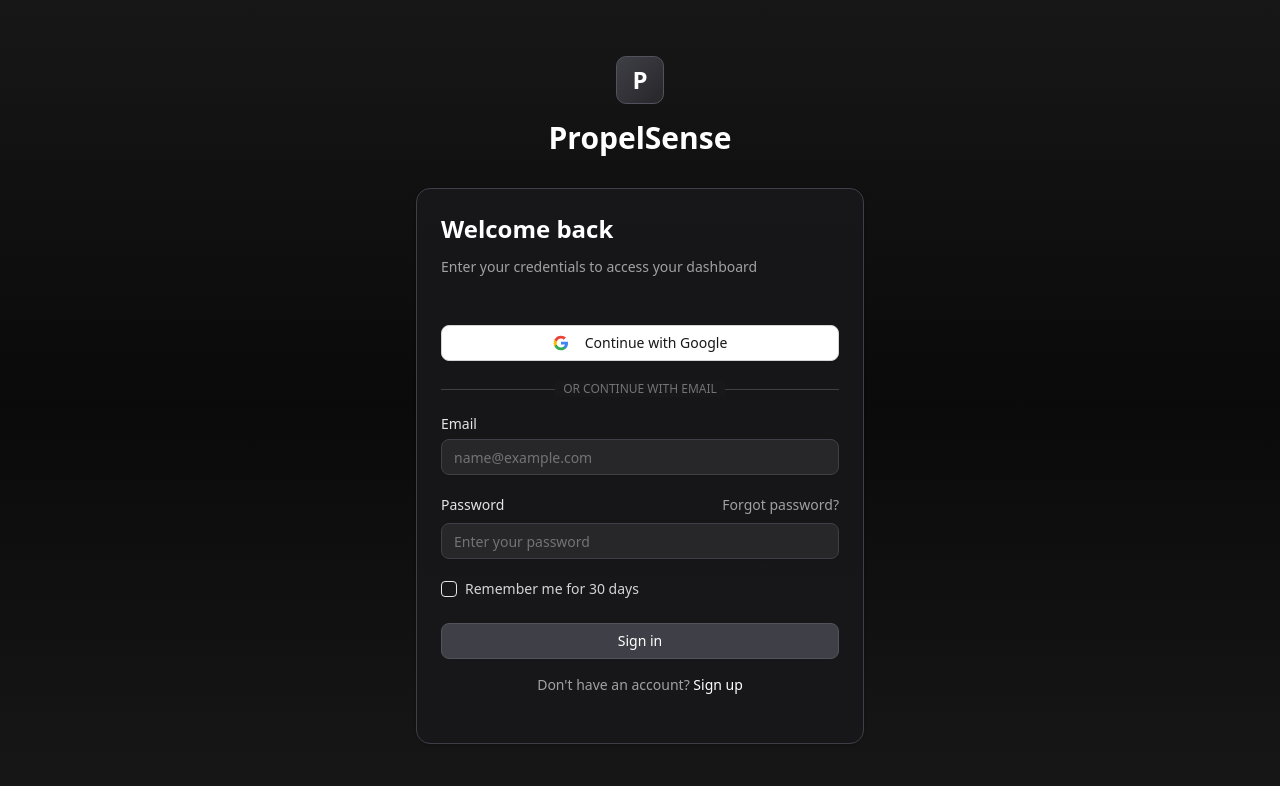
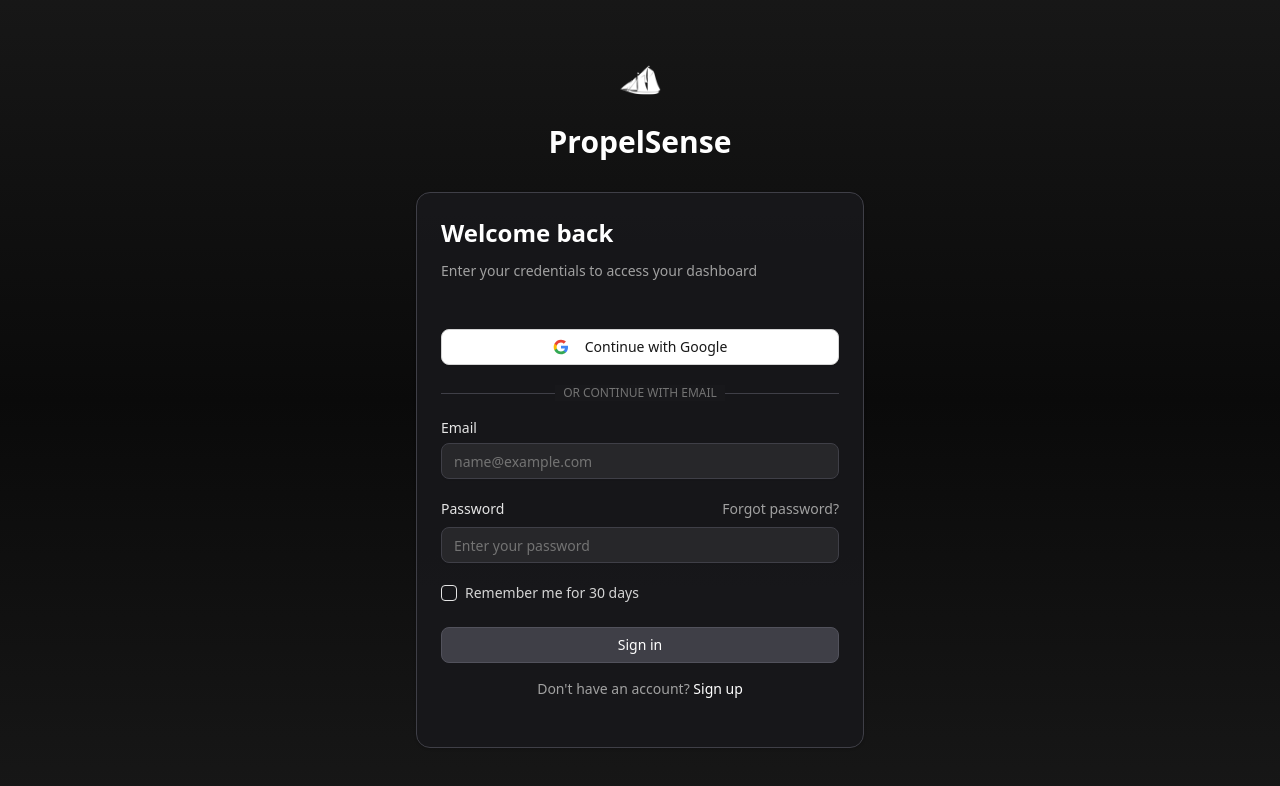
Before and after one commit to PropelSense/propelsense-frontend, a Next.js app: page /login in a window 1280 px wide. Shown: the top 786 px of the page. Built offline with nearby package versions, Linux system fonts and the light colour scheme; no server answers.

Commit message:
logo and favicon added

```diff
--- a/app/dashboard/page.tsx
+++ b/app/dashboard/page.tsx
@@ -10,6 +10,7 @@
   PopoverTrigger,
 } from "@/components/ui/popover";
 import Link from "next/link";
+import Image from "next/image";
 import WeatherDetails from "./components/WeatherDetails";
 import MarineWeather from "./components/MarineWeather";
 import VesselMap from "./components/VesselMap";
@@ -205,6 +206,22 @@
     <div className="flex h-screen bg-linear-to-b from-neutral-900 via-neutral-950 to-neutral-900">
       {/* Sidebar */}
       <aside className="w-64 bg-neutral-900/95 border-r border-neutral-800/50 flex flex-col">
+        {/* Brand */}
+        <div className="px-4 py-3 border-b border-neutral-800/50 flex items-center justify-between">
+          <div className="flex items-center gap-2">
+            <Image
+              src="/logo.png"
+              alt="PropelSense"
+              width={28}
+              height={28}
+              className="rounded-md"
+            />
+            <span className="text-sm font-semibold text-white">
+              PropelSense
+            </span>
+          </div>
+        </div>
+
         {/* User Profile Section */}
         <div className="p-3">
           <Popover>
--- a/app/login/page.tsx
+++ b/app/login/page.tsx
@@ -2,12 +2,20 @@
 
 import { useState } from "react";
 import Link from "next/link";
+import Image from "next/image";
 import { useSearchParams } from "next/navigation";
 import { useAuth } from "@/lib/auth/AuthContext";
 import { Button } from "@/components/ui/button";
 import { Input } from "@/components/ui/input";
 import { Label } from "@/components/ui/label";
-import { Card, CardContent, CardDescription, CardFooter, CardHeader, CardTitle } from "@/components/ui/card";
+import {
+  Card,
+  CardContent,
+  CardDescription,
+  CardFooter,
+  CardHeader,
+  CardTitle,
+} from "@/components/ui/card";
 import { Checkbox } from "@/components/ui/checkbox";
 
 export default function LoginPage() {
@@ -51,15 +59,23 @@
       <div className="w-full max-w-md space-y-8">
         {/* Logo */}
         <div className="flex flex-col items-center space-y-4">
-          <div className="w-12 h-12 bg-gradient-to-br from-zinc-700 to-zinc-800 rounded-lg flex items-center justify-center border border-zinc-600">
-            <span className="text-white font-bold text-2xl">P</span>
+          <div className="w-14 h-14 rounded-xl overflow-hidden">
+            <Image
+              src="/logo.png"
+              alt="PropelSense"
+              width={56}
+              height={56}
+              className="w-full h-full object-contain"
+            />
           </div>
           <span className="text-3xl font-bold text-white">PropelSense</span>
         </div>
 
         <Card className="bg-zinc-900/90 border-zinc-700">
           <CardHeader className="space-y-1">
-            <CardTitle className="text-2xl font-bold text-white">Welcome back</CardTitle>
+            <CardTitle className="text-2xl font-bold text-white">
+              Welcome back
+            </CardTitle>
             <CardDescription className="text-neutral-400">
               Enter your credentials to access your dashboard
             </CardDescription>
@@ -75,7 +91,9 @@
             )}
           </CardHeader>
           <form onSubmit={handleSubmit}>
-          <CardContent className="space-y-5 pt-6">            {/* Google Sign In */}
+            <CardContent className="space-y-5 pt-6">
+              {" "}
+              {/* Google Sign In */}
               <Button
                 type="button"
                 variant="outline"
@@ -103,16 +121,20 @@
                 </svg>
                 Continue with Google
               </Button>
-
               <div className="relative">
                 <div className="absolute inset-0 flex items-center">
                   <span className="w-full border-t border-zinc-700" />
                 </div>
                 <div className="relative flex justify-center text-xs uppercase">
-                <span className="bg-zinc-900 px-2 text-neutral-500">Or continue with email</span>
+                  <span className="bg-zinc-900 px-2 text-neutral-500">
+                    Or continue with email
+                  </span>
                 </div>
-            </div>            <div className="space-y-2">
-              <Label htmlFor="email" className="text-neutral-200">Email</Label>
+              </div>{" "}
+              <div className="space-y-2">
+                <Label htmlFor="email" className="text-neutral-200">
+                  Email
+                </Label>
                 <Input
                   id="email"
                   type="email"
@@ -126,7 +148,9 @@
               </div>
               <div className="space-y-2">
                 <div className="flex items-center justify-between">
-                <Label htmlFor="password" className="text-neutral-200">Password</Label>
+                  <Label htmlFor="password" className="text-neutral-200">
+                    Password
+                  </Label>
                   <Link
                     href="/forgot-password"
                     className="text-sm text-neutral-400 hover:text-white transition-colors"
@@ -149,7 +173,9 @@
                 <Checkbox
                   id="remember"
                   checked={rememberMe}
-                onCheckedChange={(checked) => setRememberMe(checked as boolean)}
+                  onCheckedChange={(checked) =>
+                    setRememberMe(checked as boolean)
+                  }
                   disabled={isLoading}
                 />
                 <Label
--- a/app/page.tsx
+++ b/app/page.tsx
@@ -29,8 +29,14 @@
         <div className="flex items-center justify-between">
           {/* Logo + Abo Akademi badge */}
           <div className="flex items-center gap-4">
-            <div className="w-10 h-10 bg-linear-to-br from-zinc-700 to-zinc-800 rounded-lg flex items-center justify-center border border-zinc-600">
-              <span className="text-white font-bold text-xl">P</span>
+            <div className="w-10 h-10 rounded-lg overflow-hidden">
+              <Image
+                src="/logo.png"
+                alt="PropelSense"
+                width={40}
+                height={40}
+                className="w-full h-full object-contain"
+              />
             </div>
             <span className="text-2xl font-bold text-white">PropelSense</span>
 
--- a/app/register/page.tsx
+++ b/app/register/page.tsx
@@ -2,11 +2,19 @@
 
 import { useState } from "react";
 import Link from "next/link";
+import Image from "next/image";
 import { useAuth } from "@/lib/auth/AuthContext";
 import { Button } from "@/components/ui/button";
 import { Input } from "@/components/ui/input";
 import { Label } from "@/components/ui/label";
-import { Card, CardContent, CardDescription, CardFooter, CardHeader, CardTitle } from "@/components/ui/card";
+import {
+  Card,
+  CardContent,
+  CardDescription,
+  CardFooter,
+  CardHeader,
+  CardTitle,
+} from "@/components/ui/card";
 import { Checkbox } from "@/components/ui/checkbox";
 
 export default function RegisterPage() {
@@ -58,7 +66,7 @@
       formData.email,
       formData.password,
       formData.firstName,
-      formData.lastName
+      formData.lastName,
     );
 
     if (error) {
@@ -73,15 +81,23 @@
       <div className="w-full max-w-md space-y-8">
         {/* Logo */}
         <div className="flex flex-col items-center space-y-4">
-          <div className="w-12 h-12 bg-gradient-to-br from-zinc-700 to-zinc-800 rounded-lg flex items-center justify-center border border-zinc-600">
-            <span className="text-white font-bold text-2xl">P</span>
+          <div className="w-14 h-14 rounded-xl overflow-hidden">
+            <Image
+              src="/logo.png"
+              alt="PropelSense"
+              width={56}
+              height={56}
+              className="w-full h-full object-contain"
+            />
           </div>
           <span className="text-3xl font-bold text-white">PropelSense</span>
         </div>
 
         <Card className="bg-zinc-900/90 border-zinc-700">
           <CardHeader className="space-y-1">
-            <CardTitle className="text-2xl font-bold text-white">Create an account</CardTitle>
+            <CardTitle className="text-2xl font-bold text-white">
+              Create an account
+            </CardTitle>
             <CardDescription className="text-neutral-400">
               Enter your information to get started with PropelSense
             </CardDescription>
@@ -92,7 +108,9 @@
             )}
           </CardHeader>
           <form onSubmit={handleSubmit}>
-          <CardContent className="space-y-5 pt-6">            {/* Google Sign Up */}
+            <CardContent className="space-y-5 pt-6">
+              {" "}
+              {/* Google Sign Up */}
               <Button
                 type="button"
                 variant="outline"
@@ -120,17 +138,21 @@
                 </svg>
                 Continue with Google
               </Button>
-
               <div className="relative">
                 <div className="absolute inset-0 flex items-center">
                   <span className="w-full border-t border-zinc-700" />
                 </div>
                 <div className="relative flex justify-center text-xs uppercase">
-                <span className="bg-zinc-900 px-2 text-neutral-500">Or continue with email</span>
+                  <span className="bg-zinc-900 px-2 text-neutral-500">
+                    Or continue with email
+                  </span>
                 </div>
-            </div>            <div className="grid grid-cols-2 gap-4">
+              </div>{" "}
+              <div className="grid grid-cols-2 gap-4">
                 <div className="space-y-2">
-                <Label htmlFor="firstName" className="text-neutral-200">First name</Label>
+                  <Label htmlFor="firstName" className="text-neutral-200">
+                    First name
+                  </Label>
                   <Input
                     id="firstName"
                     type="text"
@@ -143,7 +165,9 @@
                   />
                 </div>
                 <div className="space-y-2">
-                <Label htmlFor="lastName" className="text-neutral-200">Last name</Label>
+                  <Label htmlFor="lastName" className="text-neutral-200">
+                    Last name
+                  </Label>
                   <Input
                     id="lastName"
                     type="text"
@@ -157,7 +181,9 @@
                 </div>
               </div>
               <div className="space-y-2">
-              <Label htmlFor="email" className="text-neutral-200">Email</Label>
+                <Label htmlFor="email" className="text-neutral-200">
+                  Email
+                </Label>
                 <Input
                   id="email"
                   type="email"
@@ -170,7 +196,9 @@
                 />
               </div>
               <div className="space-y-2">
-              <Label htmlFor="password" className="text-neutral-200">Password</Label>
+                <Label htmlFor="password" className="text-neutral-200">
+                  Password
+                </Label>
                 <Input
                   id="password"
                   type="password"
@@ -189,7 +217,9 @@
                 </p>
               </div>
               <div className="space-y-2">
-              <Label htmlFor="confirmPassword" className="text-neutral-200">Confirm password</Label>
+                <Label htmlFor="confirmPassword" className="text-neutral-200">
+                  Confirm password
+                </Label>
                 <Input
                   id="confirmPassword"
                   type="password"
@@ -201,7 +231,9 @@
                   className="bg-zinc-800 border-zinc-700 text-white placeholder:text-neutral-500 focus:border-zinc-600"
                 />
                 {errors.confirmPassword && (
-                <p className="text-sm text-red-400">{errors.confirmPassword}</p>
+                  <p className="text-sm text-red-400">
+                    {errors.confirmPassword}
+                  </p>
                 )}
               </div>
             </CardContent>
```
Also changed, not shown: public/favicon.png (added), public/logo.png (added). Lines whose indentation alone changed are shown as unchanged.
